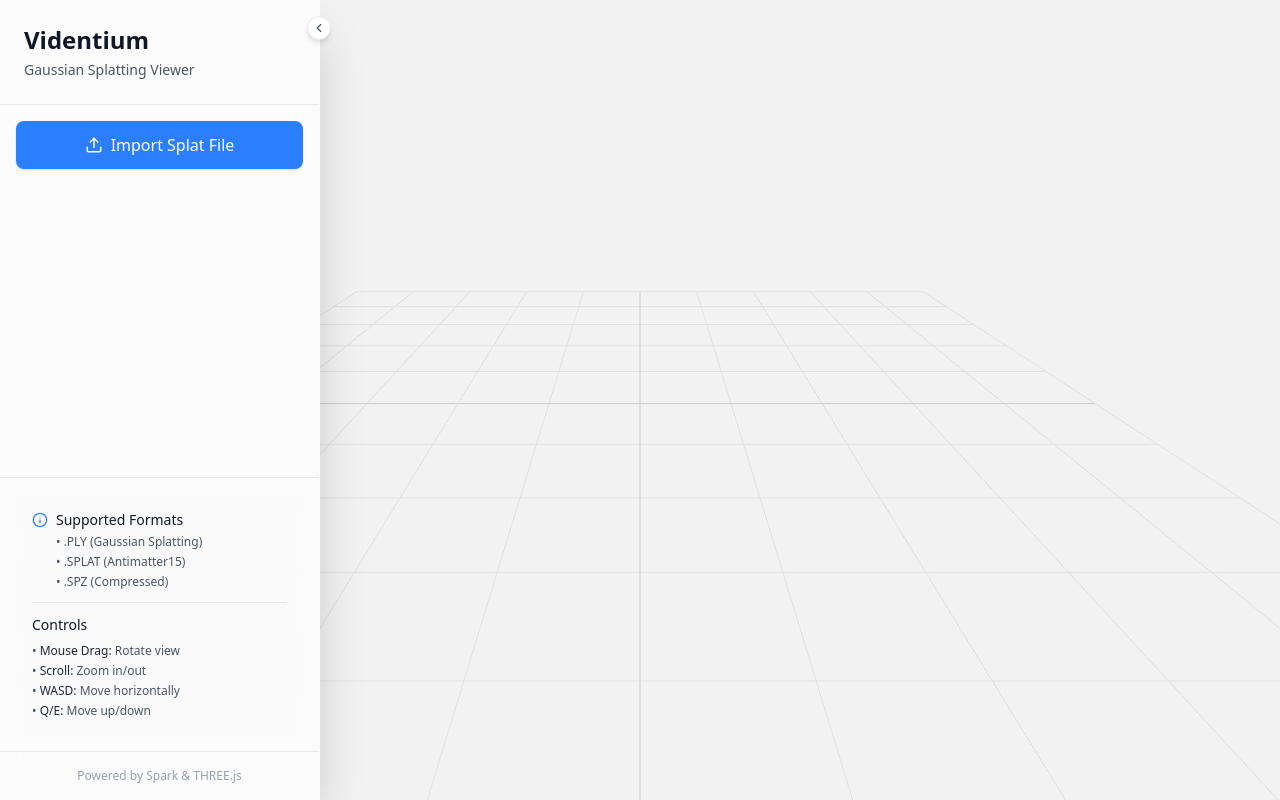
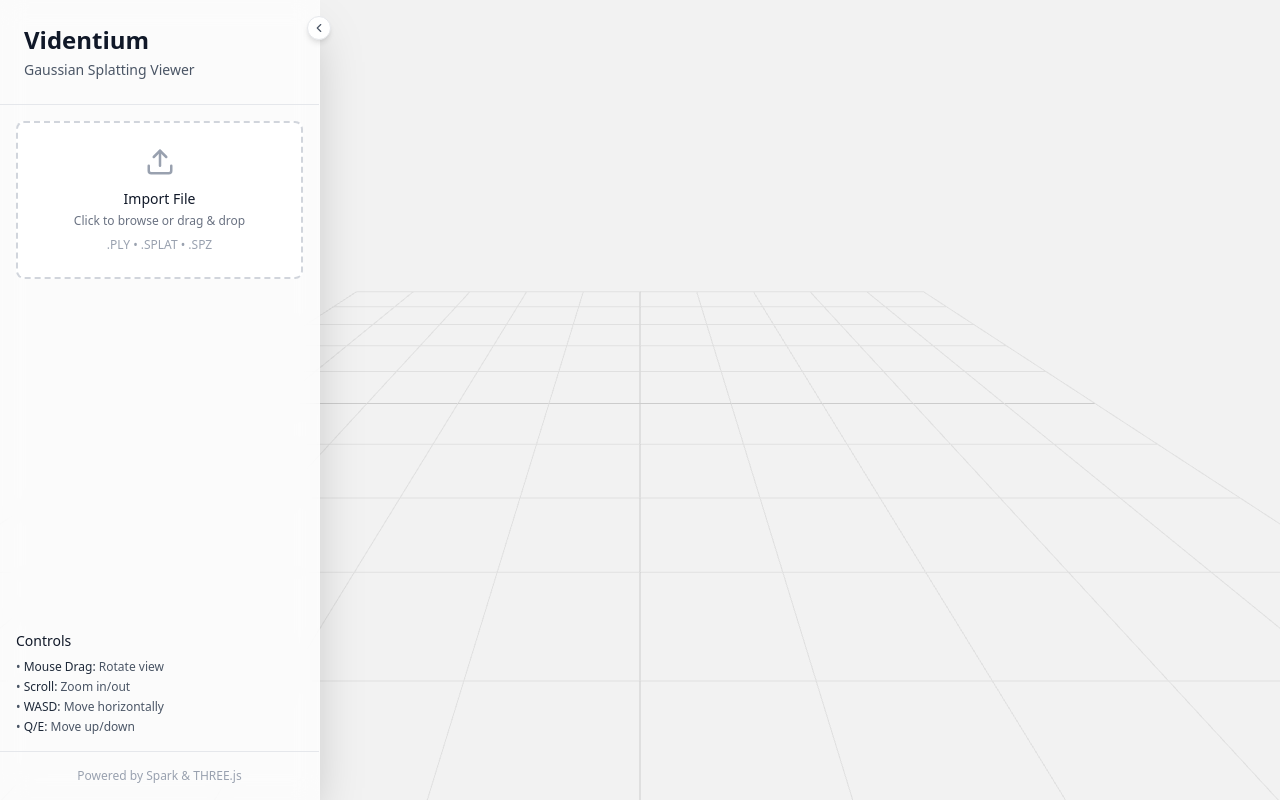
Before and after one commit to TobiasLenander01/videntium-3d-viewer, a React (Vite) app: page / in a window 1280 px wide. Built offline with nearby package versions, Linux system fonts and the light colour scheme.

Commit message:
Movement and rotation

```diff
--- a/src/App.tsx
+++ b/src/App.tsx
@@ -6,6 +6,9 @@ export interface SplatTransform {
   rotationX: number;
   rotationY: number;
   rotationZ: number;
+  positionX: number;
+  positionY: number;
+  positionZ: number;
 }
 
 function App() {
@@ -15,12 +18,15 @@ function App() {
     rotationX: 0,
     rotationY: 0,
     rotationZ: 0,
+    positionX: 0,
+    positionY: 0,
+    positionZ: 0,
   });
 
   const handleFileLoad = (file: File) => {
     setFileToLoad(file);
     // Reset transformations when loading new file
-    setSplatTransform({ rotationX: 0, rotationY: 0, rotationZ: 0 });
+    setSplatTransform({ rotationX: 0, rotationY: 0, rotationZ: 0, positionX: 0, positionY: 0, positionZ: 0 });
   };
 
   return (
--- a/src/Sidebar.tsx
+++ b/src/Sidebar.tsx
@@ -3,13 +3,14 @@ import {
   FiUpload,
   FiFile,
   FiX,
-  FiInfo,
   FiChevronLeft,
   FiChevronRight,
-  FiRotateCw
+  FiRotateCw,
+  FiMove
 } from 'react-icons/fi';
 import type { SplatTransform } from './App';
-
+const ROTATION_STEP = 5; // degrees
+const POSITION_STEP = 0.2; // units
 interface SidebarProps {
   onFileLoad: (file: File) => void;
   isCollapsed: boolean;
@@ -21,10 +22,9 @@ interface SidebarProps {
 function Sidebar({ onFileLoad, isCollapsed, onToggleCollapse, transform, onTransformChange }: SidebarProps) {
   const fileInputRef = useRef<HTMLInputElement>(null);
   const [currentFile, setCurrentFile] = useState<File | null>(null);
+  const [isDragging, setIsDragging] = useState(false);
 
-  const handleFileSelect = (e: React.ChangeEvent<HTMLInputElement>) => {
-    const file = e.target.files?.[0];
-    if (file) {
+  const validateAndLoadFile = (file: File) => {
     const extension = file.name.toLowerCase().split('.').pop();
     if (extension === 'ply' || extension === 'splat' || extension === 'spz') {
       setCurrentFile(file);
@@ -32,6 +32,12 @@ function Sidebar({ onFileLoad, isCollapsed, onToggleCollapse, transform, onTrans
     } else {
       alert('Please select a valid .ply, .splat, or .spz file');
     }
+  };
+
+  const handleFileSelect = (e: React.ChangeEvent<HTMLInputElement>) => {
+    const file = e.target.files?.[0];
+    if (file) {
+      validateAndLoadFile(file);
     }
   };
 
@@ -54,24 +60,43 @@ function Sidebar({ onFileLoad, isCollapsed, onToggleCollapse, transform, onTrans
     return Math.round(bytes / Math.pow(k, i) * 100) / 100 + ' ' + sizes[i];
   };
 
-  const handleFlipX = () => {
-    onTransformChange({ ...transform, rotationX: transform.rotationX + Math.PI / 2 });
-  };
-
-  const handleFlipY = () => {
-    onTransformChange({ ...transform, rotationY: transform.rotationY + Math.PI / 2 });
-  };
-
-  const handleFlipZ = () => {
-    onTransformChange({ ...transform, rotationZ: transform.rotationZ + Math.PI / 2 });
-  };
-
-  const handleRotate90Y = () => {
-    onTransformChange({ ...transform, rotationY: transform.rotationY + Math.PI / 2 });
+  const handleRotationChange = (axis: 'X' | 'Y' | 'Z', degrees: number) => {
+    const radians = (degrees * Math.PI) / 180;
+    const key = `rotation${axis}` as keyof SplatTransform;
+    onTransformChange({ ...transform, [key]: radians });
   };
 
   const handleResetRotation = () => {
-    onTransformChange({ rotationX: 0, rotationY: 0, rotationZ: 0 });
+    onTransformChange({ ...transform, rotationX: 0, rotationY: 0, rotationZ: 0 });
+  };
+
+  const handlePositionChange = (axis: 'X' | 'Y' | 'Z', value: number) => {
+    const key = `position${axis}` as keyof SplatTransform;
+    onTransformChange({ ...transform, [key]: value });
+  };
+
+  const handleResetPosition = () => {
+    onTransformChange({ ...transform, positionX: 0, positionY: 0, positionZ: 0 });
+  };
+
+  const handleDragOver = (e: React.DragEvent) => {
+    e.preventDefault();
+    setIsDragging(true);
+  };
+
+  const handleDragLeave = (e: React.DragEvent) => {
+    e.preventDefault();
+    setIsDragging(false);
+  };
+
+  const handleDrop = (e: React.DragEvent) => {
+    e.preventDefault();
+    setIsDragging(false);
+
+    const file = e.dataTransfer.files?.[0];
+    if (file) {
+      validateAndLoadFile(file);
+    }
   };
 
   return (
@@ -91,15 +116,60 @@ function Sidebar({ onFileLoad, isCollapsed, onToggleCollapse, transform, onTrans
         <p className="text-sm text-gray-600">Gaussian Splatting Viewer</p>
       </div>
 
-      {/* File Actions */}
+      {/* Unified Import/File Zone */}
       <div className={`p-4 space-y-3 ${isCollapsed ? 'hidden' : ''}`}>
+        <div
+          onClick={handleImportClick}
+          onDragOver={handleDragOver}
+          onDragLeave={handleDragLeave}
+          onDrop={handleDrop}
+          className={`relative border-2 border-dashed rounded-lg p-6 transition-all cursor-pointer ${
+            isDragging
+              ? 'border-blue-500 bg-blue-50'
+              : currentFile
+              ? 'border-gray-300 bg-gray-50 hover:bg-gray-100'
+              : 'border-gray-300 bg-white hover:border-blue-400 hover:bg-blue-50/50'
+          }`}
+        >
+          {currentFile ? (
+            <div className="flex items-center justify-between">
+              <div className="flex items-center gap-2 flex-1 min-w-0">
+                <FiFile className="text-blue-500 shrink-0 text-lg" />
+                <div className="flex-1 min-w-0">
+                  <p className="text-gray-900 text-sm font-medium truncate" title={currentFile.name}>
+                    {currentFile.name}
+                  </p>
+                  <p className="text-gray-500 text-xs">
+                    {formatFileSize(currentFile.size)}
+                  </p>
+                </div>
+              </div>
               <button
-          onClick={handleImportClick}
-          className="w-full flex items-center justify-center gap-2 px-4 py-3 bg-blue-500 hover:bg-blue-600 text-white rounded-lg transition-colors cursor-pointer shadow-sm"
+                onClick={(e) => {
+                  e.stopPropagation();
+                  handleClearFile();
+                }}
+                className="text-gray-400 hover:text-gray-700 transition-colors shrink-0 ml-2 cursor-pointer"
+                title="Clear file"
               >
-          <FiUpload className="text-lg" />
-          <span>Import Splat File</span>
+                <FiX className="text-lg" />
               </button>
+            </div>
+          ) : (
+            <div className="text-center">
+              <FiUpload className="mx-auto text-3xl text-gray-400 mb-3" />
+              <p className="text-sm font-medium text-gray-900 mb-1">
+                {isDragging ? 'Drop file here' : 'Import File'}
+              </p>
+              <p className="text-xs text-gray-500">
+                Click to browse or drag & drop
+              </p>
+              <p className="text-xs text-gray-400 mt-2">
+                .PLY • .SPLAT • .SPZ
+              </p>
+            </div>
+          )}
+        </div>
 
         <input
           ref={fileInputRef}
@@ -110,88 +180,82 @@ function Sidebar({ onFileLoad, isCollapsed, onToggleCollapse, transform, onTrans
         />
       </div>
 
-      {/* Current File Info */}
+      {/* Rotation Controls */}
       {currentFile && !isCollapsed && (
-        <div className="px-4 pb-4 space-y-3">
-          <div className="bg-gray-50 rounded-lg p-4 border border-gray-200">
-            <div className="flex items-start justify-between mb-3">
-              <div className="flex items-center gap-2 flex-1 min-w-0">
-                <FiFile className="text-blue-500 shrink-0" />
-                <div className="flex-1 min-w-0">
-                  <p className="text-gray-900 text-sm font-medium truncate" title={currentFile.name}>
-                    {currentFile.name}
-                  </p>
-                  <p className="text-gray-500 text-xs">
-                    {formatFileSize(currentFile.size)}
-                  </p>
-                </div>
-              </div>
-              <button
-                onClick={handleClearFile}
-                className="text-gray-400 hover:text-gray-700 transition-colors shrink-0 ml-2 cursor-pointer"
-                title="Clear file"
-              >
-                <FiX />
-              </button>
-            </div>
-          </div>
-
-          {/* Rotation Controls */}
+        <div className="px-4 pb-4">
           <div className="bg-gray-50 rounded-lg p-4 border border-gray-200">
             <h3 className="text-gray-900 text-sm font-medium mb-3 flex items-center gap-2">
               <FiRotateCw className="text-blue-500" />
-              Orientation
+              Rotation
             </h3>
-            <div className="grid grid-cols-3 gap-2 mb-2">
-              <button
-                onClick={handleFlipX}
-                className="px-3 py-2 bg-white hover:bg-gray-100 border border-gray-300 rounded text-xs text-gray-700 transition-colors cursor-pointer"
-                title="Rotate 90° around X axis"
-              >
-                ↻ X 90°
-              </button>
-              <button
-                onClick={handleFlipY}
-                className="px-3 py-2 bg-white hover:bg-gray-100 border border-gray-300 rounded text-xs text-gray-700 transition-colors cursor-pointer"
-                title="Rotate 90° around Y axis"
-              >
-                ↻ Y 90°
-              </button>
-              <button
-                onClick={handleFlipZ}
-                className="px-3 py-2 bg-white hover:bg-gray-100 border border-gray-300 rounded text-xs text-gray-700 transition-colors cursor-pointer"
-                title="Rotate 90° around Z axis"
-              >
-                ↻ Z 90°
-              </button>
+            <div className="space-y-2">
+              {(['X', 'Y', 'Z'] as const).map((axis) => {
+                const key = `rotation${axis}` as keyof SplatTransform;
+                const radians = transform[key] as number;
+                const degrees = Math.round((radians * 180) / Math.PI);
+                return (
+                  <div key={axis} className="flex items-center gap-2">
+                    <span className="text-xs text-gray-600 w-4">{axis}</span>
+                    <input
+                      type="number"
+                      value={degrees}
+                      onChange={(e) => handleRotationChange(axis, parseFloat(e.target.value) || 0)}
+                      step={ROTATION_STEP}
+                      className="flex-1 px-2 py-1 text-xs bg-white border border-gray-300 rounded focus:outline-none focus:ring-1 focus:ring-blue-500"
+                      placeholder="0"
+                    />
+                  </div>
+                );
+              })}
             </div>
             <button
               onClick={handleResetRotation}
-              className="w-full px-3 py-2 bg-gray-200 hover:bg-gray-300 border border-gray-300 rounded text-xs text-gray-700 transition-colors cursor-pointer"
-              title="Reset to original orientation"
+              className="w-full px-3 py-2 bg-gray-200 hover:bg-gray-300 border border-gray-300 rounded text-xs text-gray-700 transition-colors cursor-pointer mt-3"
+              title="Reset to original rotation"
             >
-              Reset Orientation
+              Reset Rotation
+            </button>
+          </div>
+
+          {/* Position Controls */}
+          <div className="bg-gray-50 rounded-lg p-4 border border-gray-200 mt-3">
+            <h3 className="text-gray-900 text-sm font-medium mb-3 flex items-center gap-2">
+              <FiMove className="text-blue-500" />
+              Position
+            </h3>
+            <div className="space-y-2">
+              {(['X', 'Y', 'Z'] as const).map((axis) => {
+                const key = `position${axis}` as keyof SplatTransform;
+                const value = transform[key] as number;
+                return (
+                  <div key={axis} className="flex items-center gap-2">
+                    <span className="text-xs text-gray-600 w-4">{axis}</span>
+                    <input
+                      type="number"
+                      value={value.toFixed(2)}
+                      onChange={(e) => handlePositionChange(axis, parseFloat(e.target.value) || 0)}
+                      step={POSITION_STEP}
+                      className="flex-1 px-2 py-1 text-xs bg-white border border-gray-300 rounded focus:outline-none focus:ring-1 focus:ring-blue-500"
+                      placeholder="0"
+                    />
+                  </div>
+                );
+              })}
+            </div>
+            <button
+              onClick={handleResetPosition}
+              className="w-full px-3 py-2 bg-gray-200 hover:bg-gray-300 border border-gray-300 rounded text-xs text-gray-700 transition-colors cursor-pointer mt-3"
+              title="Reset to original position"
+            >
+              Reset Position
             </button>
           </div>
         </div>
       )}
 
       {/* Info Section */}
-      <div className={`mt-auto p-4 border-t border-gray-200 ${isCollapsed ? 'hidden' : ''}`}>
-        <div className="bg-gray-50/50 rounded-lg p-4">
-          <div className="flex items-start gap-2 mb-3">
-            <FiInfo className="text-blue-500 mt-0.5 shrink-0" />
+      <div className={`mt-auto p-4 ${isCollapsed ? 'hidden' : ''}`}>
         <div>
-              <h3 className="text-gray-900 text-sm font-medium mb-1">Supported Formats</h3>
-              <ul className="text-gray-600 text-xs space-y-1">
-                <li>• .PLY (Gaussian Splatting)</li>
-                <li>• .SPLAT (Antimatter15)</li>
-                <li>• .SPZ (Compressed)</li>
-              </ul>
-            </div>
-          </div>
-
-          <div className="pt-3 border-t border-gray-200">
             <h3 className="text-gray-900 text-sm font-medium mb-2">Controls</h3>
             <ul className="text-gray-600 text-xs space-y-1">
               <li>• <span className="text-gray-800">Mouse Drag:</span> Rotate view</li>
@@ -199,7 +263,6 @@ function Sidebar({ onFileLoad, isCollapsed, onToggleCollapse, transform, onTrans
               <li>• <span className="text-gray-800">WASD:</span> Move horizontally</li>
               <li>• <span className="text-gray-800">Q/E:</span> Move up/down</li>
             </ul>
-          </div>
           </div>
       </div>
 
--- a/src/Viewer.tsx
+++ b/src/Viewer.tsx
@@ -270,6 +270,11 @@ function Viewer({ fileToLoad, transform }: ViewerProps) {
         transform.rotationY,
         transform.rotationZ
       );
+      splatMeshRef.current.position.set(
+        transform.positionX,
+        transform.positionY,
+        transform.positionZ
+      );
     }
   }, [transform]);
 
```
Lines whose indentation alone changed are shown as unchanged.
